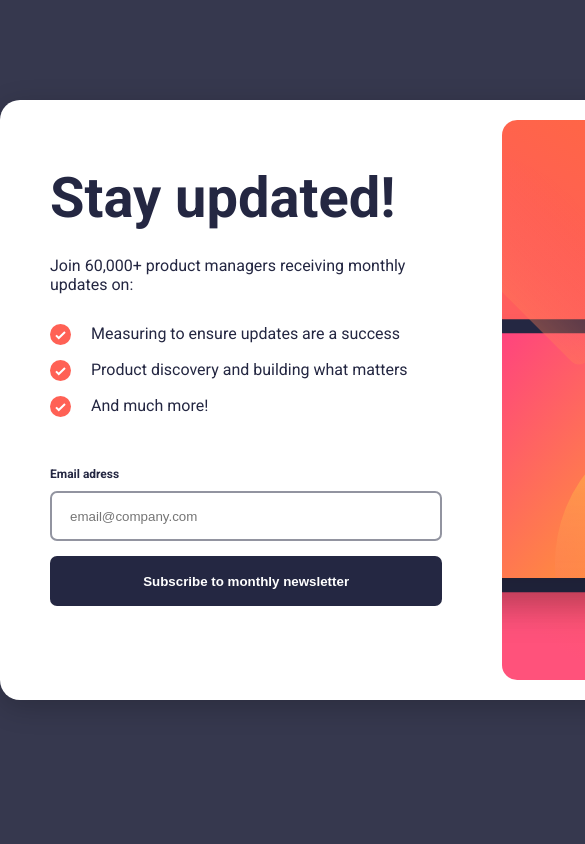
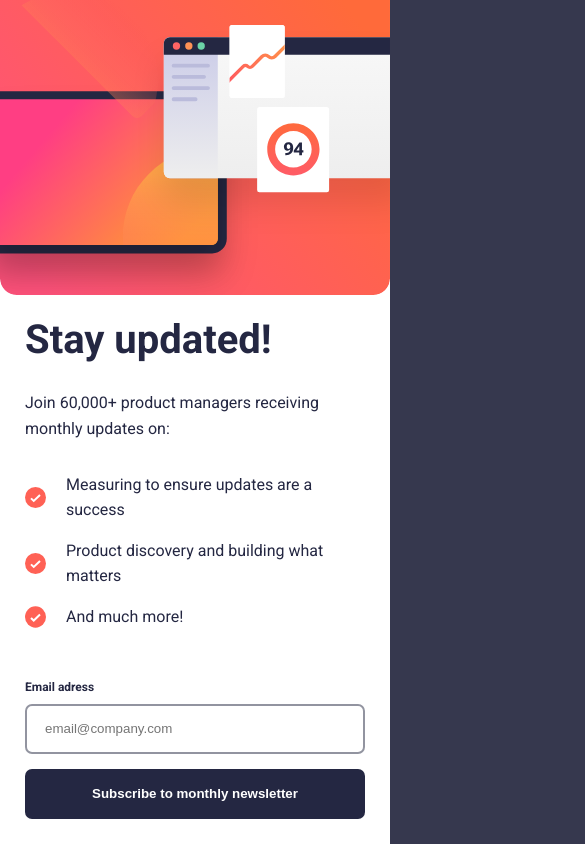
Before and after one commit to jovan-stojkovic/newsletter-sign-up-with-success-message-main, a plain HTML site: page index.html in a window 390 px wide. Shown: the top 844 px of the page, 585 px wide, since content can reach past the window. Drawn offline with Linux system fonts and the light colour scheme.

Commit message:
Responsiveness done

```diff
--- a/index.html
+++ b/index.html
@@ -17,6 +17,7 @@
   </head>
   <body>
     <div class="main-container" id="home">
+      <img src="assets/illustration-sign-up-mobile.svg" class="main-img-mobile" />
       <div class="form-container">
         <h1>Stay updated!</h1>
         <p class="first-p">
@@ -36,11 +37,13 @@
         </div>
         <form>
           <div class="error-div">
-          <label for="email">Email adress</label>
-          <p id="error"></p>
-        </div>
+            <label for="email">Email adress</label>
+            <p id="error"></p>
+          </div>
           <input type="text" placeholder="email@company.com" id="email" />
-          <button type="submit" id="submit">Subscribe to monthly newsletter</button>
+          <button type="submit" id="submit">
+            Subscribe to monthly newsletter
+          </button>
         </form>
       </div>
       <img
@@ -53,8 +56,8 @@
       <h1>Thanks for subscribing!</h1>
       <p class="conformation-p">
         A confirmation email has been sent to
-        <span id="user-email"></span>. Please open it and click the button inside to confirm your
-        subscription.
+        <span id="user-email"></span>. Please open it and click the button
+        inside to confirm your subscription.
       </p>
       <button id="dismiss">Dismiss message</button>
     </div>
--- a/style.css
+++ b/style.css
@@ -21,12 +21,10 @@ html {
 
 
 .main-container {
-  width: 900px;
+  max-width: 900px;
   height: 600px;
   background-color: white;
   display: flex;
-  gap: 30px;
-  justify-content: space-between;
   padding: 20px;
   margin: 100px auto;
   border-radius: 20px;
@@ -38,9 +36,7 @@ html {
 }
 
 .form-container {
-  padding: 50px 30px;
-  /* display: flex;
-    flex-direction: column; */
+  padding: 50px 50px;
 }
 
 h1 {
@@ -153,3 +149,62 @@ span {
     font-weight: 700;
     color: var(--Dark-Slate-Grey);
 }
+
+.main-img-mobile {
+  display: none;
+}
+
+@media (max-width: 860px) {
+  .main-container {
+    max-width: 400px;
+    height: 100vh;
+    flex-direction: column;
+    justify-content: flex-start;
+    padding: 0;
+    margin: 0 auto;
+    border-radius: 0;
+  }
+
+  .form-container {
+    padding: 25px;
+  }
+
+  h1 {
+    font-size: 2.5rem;
+    line-height: 2.5rem;
+  }
+
+  p {
+    line-height: 1.6rem;
+  }
+
+  .valid {
+    max-width: 400px;
+    height: 100vh;
+    padding: 25px;
+    border-radius: 0;
+    display: block;
+    margin: 0 auto;
+  }
+
+  .icon-success {
+    height: 60px;
+    width: 60px;
+    margin-top: 120px;
+    margin-bottom: 30px;
+  }
+
+  .conformation-p {
+      margin-bottom: 360px;
+      font-size: 18px;
+  }
+
+  .main-img-desktop {
+    display: none;
+  }
+
+  .main-img-mobile {
+    display: block;
+    width: 100%;
+  }
+}
```
